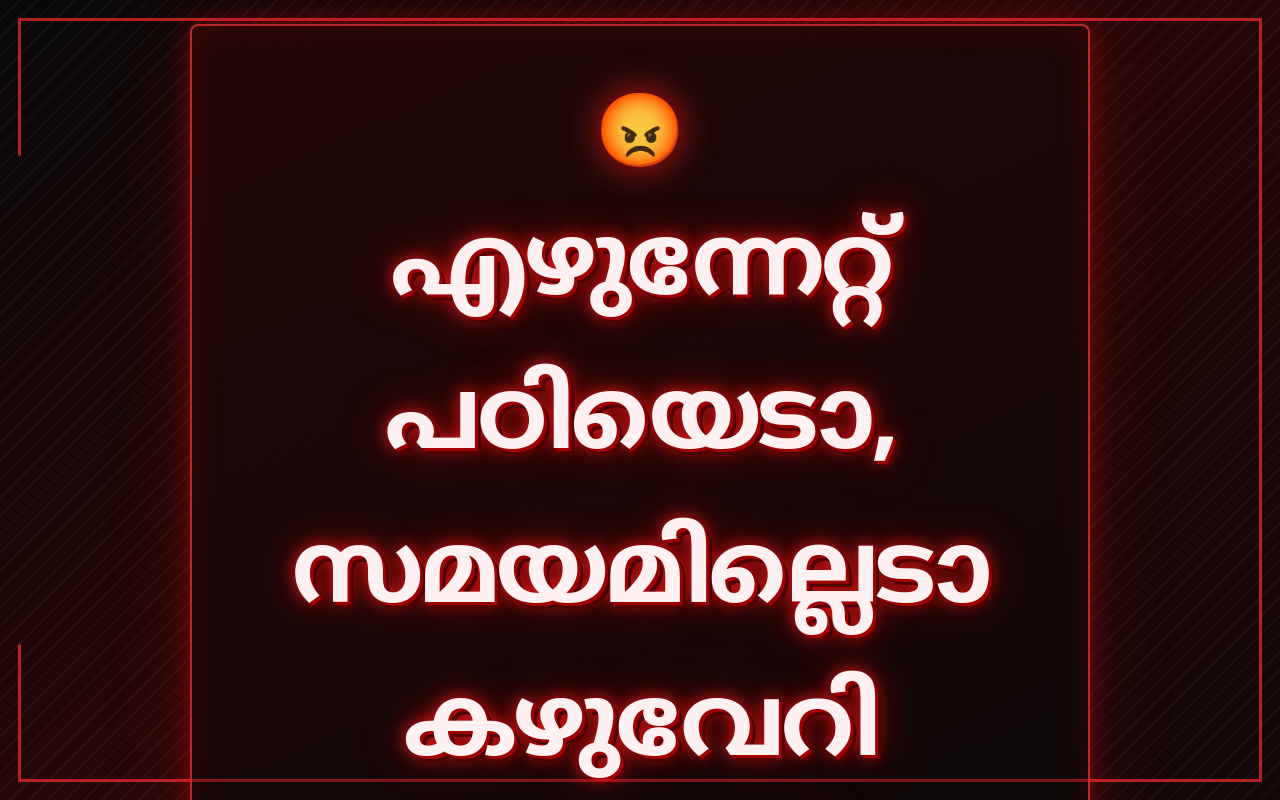
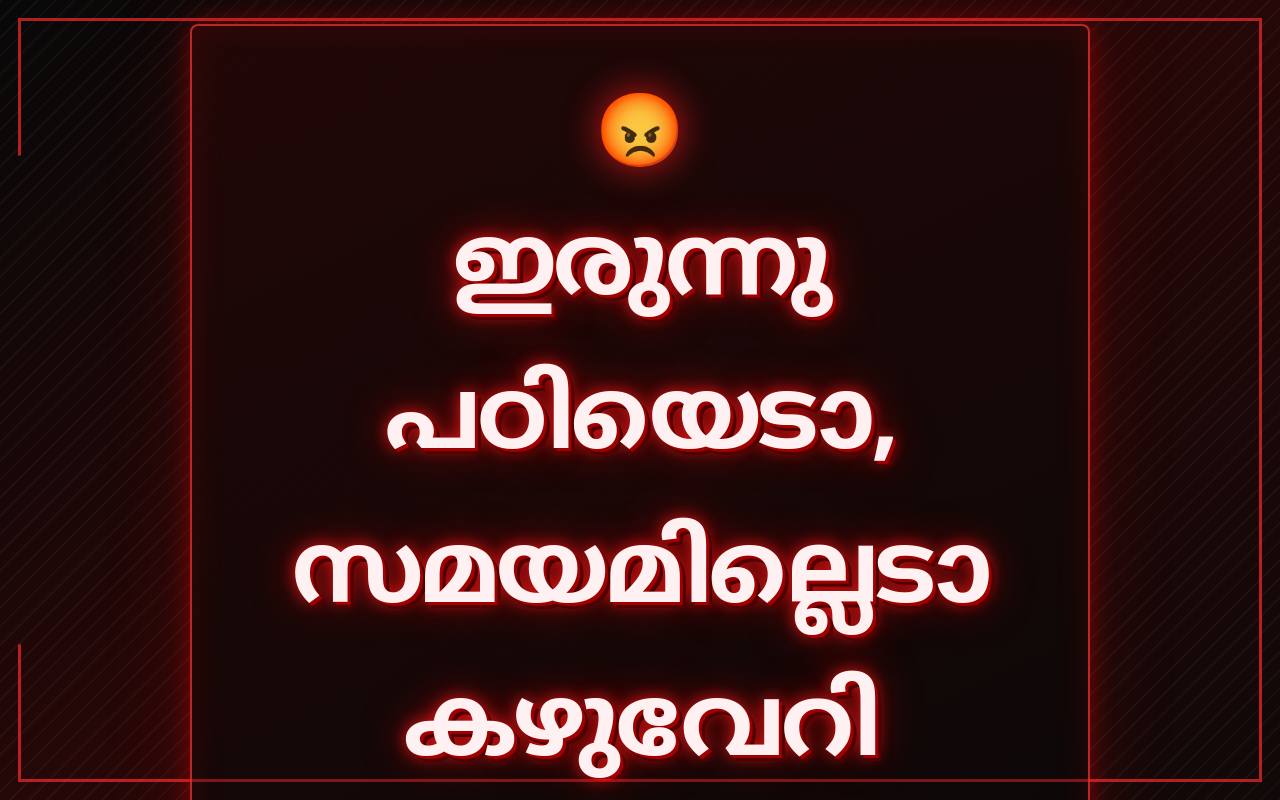
Before and after one commit to adithyan8872/study-warning, a plain HTML site: page index.html in a window 1280 px wide. Shown: the top 800 px of the page. Drawn offline with Linux system fonts and the light colour scheme.

Commit message:
Update index.html

```diff
--- a/index.html
+++ b/index.html
@@ -3,7 +3,7 @@
 <head>
   <meta charset="UTF-8">
   <meta name="viewport" content="width=device-width, initial-scale=1.0">
-  <title>ഇതൊന്ന് പഠിയെടാ 😡</title>
+  <title>ഇരുന്നു പഠിയെടാ 😡</title>
   <link rel="preconnect" href="https://fonts.googleapis.com">
   <link rel="preconnect" href="https://fonts.gstatic.com" crossorigin>
   <link href="https://fonts.googleapis.com/css2?family=Noto+Sans+Malayalam:wght@700;800;900&display=swap" rel="stylesheet">
@@ -92,7 +92,7 @@
   <main>
     <div>
       <div class="warning" aria-label="angry face">😡</div>
-      <h1>എഴുന്നേറ്റ് പഠിയെടാ, സമയമില്ലെടാ കഴുവേറി പൂണ്ടച്ചി</h1>
+      <h1>ഇരുന്നു പഠിയെടാ, സമയമില്ലെടാ കഴുവേറി പൂണ്ടച്ചി</h1>
       <div class="underline" aria-hidden="true"></div>
       <div class="tag">NO MORE EXCUSES · STUDY NOW</div>
     </div>
```
